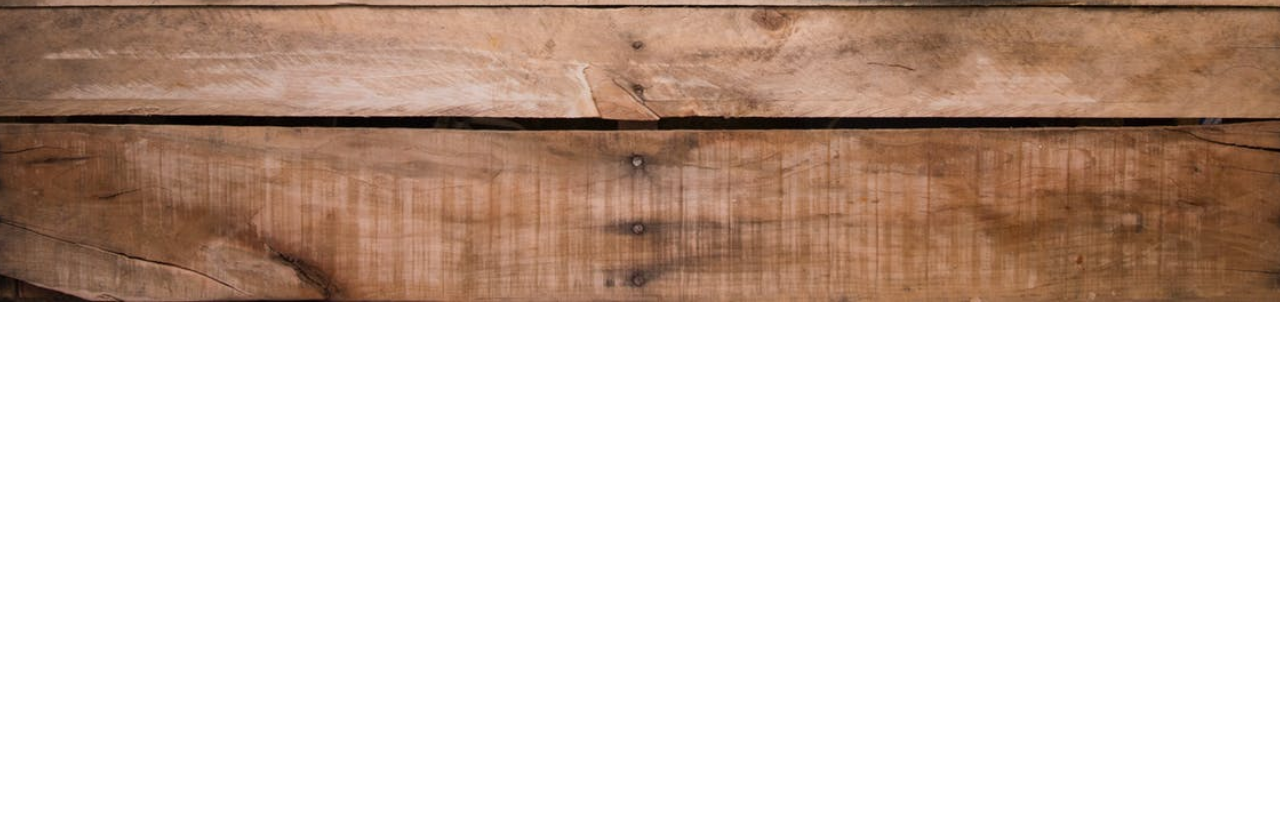
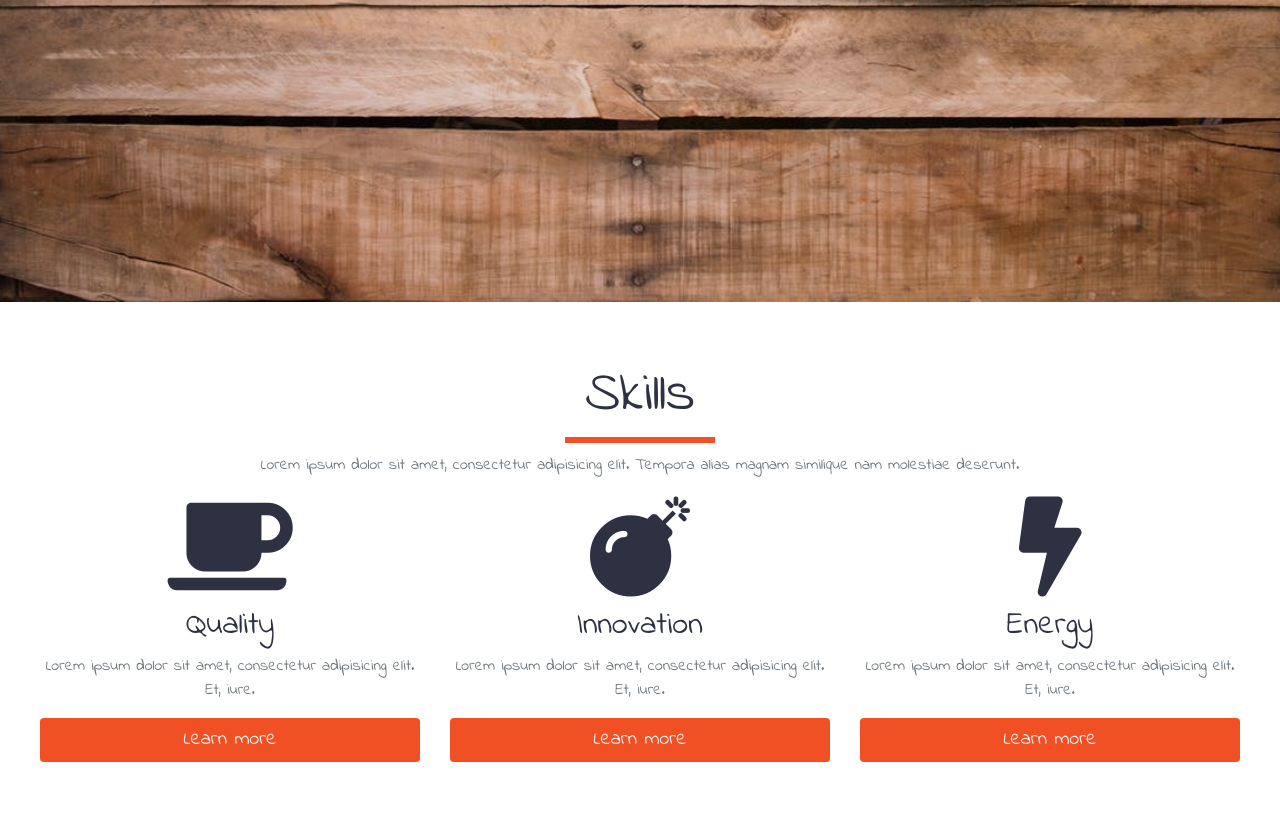
Before and after one commit to showlovezz/Demo22-coffee, a plain HTML site: page index.html in a window 1280 px wide. Shown: the part 498-1323 px from the top of the page. Before the commit the page ends 800 px from the top, so only its background shows below. Drawn offline with nearby package versions, Linux system fonts and the light colour scheme.

Commit message:
Done add skills section

```diff
--- a/css/main.css
+++ b/css/main.css
@@ -30,7 +30,7 @@ header {
 .banner-underline {
   width: 300px;
   border: 3px solid #F15025;
-  margin: 0 auto 20px;
+  margin: 0 auto 20px auto;
 }
 
 .banner-center a {
@@ -49,3 +49,37 @@ header {
   color: #F15025;
   background-color: whitesmoke;
 }
+/*end of banner*/
+
+/*end of title*/
+.title {
+  margin: 20px 0;
+}
+
+.title-underline {
+  width: 150px;
+  border: 3px solid #F15025;
+  margin: 0px auto 10px auto;
+}
+/*end of skills section*/
+#skills {
+  padding: 40px;
+  color: #2D3142;
+  margin-bottom: 10px;
+}
+
+#skills .fa {
+  font-size: 100px;
+  margin-bottom: 10px;
+}
+
+#skills a {
+  margin-bottom: 20px;
+  background-color: #F15025;
+  color: whitesmoke;
+  font-size: 20px;
+}
+
+#skills a:hover {
+  background-color: #CED0CE;
+}
--- a/index.html
+++ b/index.html
@@ -30,6 +30,38 @@
       </div>
     </header>
 
+    <!-- end of header section -->
+    <!-- skills section -->
+    <section id="skills" class="container-fluid text-center">
+      <!-- title -->
+      <div class="title">
+        <h1 class="display-4">Skills</h1>
+        <div class="title-underline"></div>
+        <p class="text-muted">Lorem ipsum dolor sit amet, consectetur adipisicing elit. Tempora alias magnam similique nam molestiae deserunt.</p>
+      </div>
+      <!-- end title -->
+      <div class="row">
+        <article class="col-sm-4">
+          <i class="fa fa-coffee"></i>
+          <h2>Quality</h2>
+          <p class="text-muted">Lorem ipsum dolor sit amet, consectetur adipisicing elit. Et, iure.</p>
+          <a href="#" class="btn btn-block">Learn more</a>
+        </article>
+        <article class="col-sm-4">
+          <i class="fa fa-bomb"></i>
+          <h2>Innovation</h2>
+          <p class="text-muted">Lorem ipsum dolor sit amet, consectetur adipisicing elit. Et, iure.</p>
+          <a href="#" class="btn btn-block">Learn more</a>
+        </article>
+        <article class="col-sm-4">
+          <i class="fa fa-bolt"></i>
+          <h2>Energy</h2>
+          <p class="text-muted">Lorem ipsum dolor sit amet, consectetur adipisicing elit. Et, iure.</p>
+          <a href="#" class="btn btn-block">Learn more</a>
+        </article>
+      </div>
+    </section>
+
 
     <!-- Optional JavaScript -->
     <!-- jQuery first, then Popper.js, then Bootstrap JS -->
```
Lines whose indentation alone changed are shown as unchanged.
